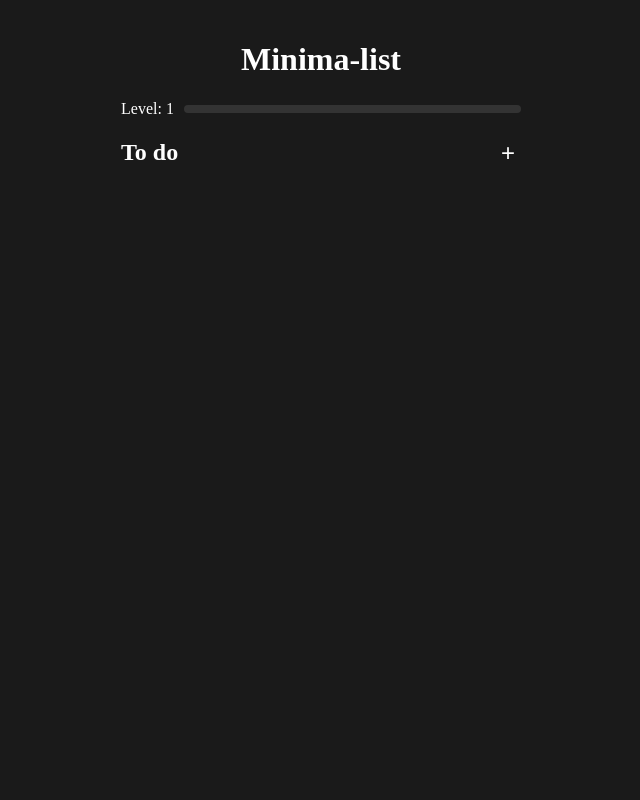
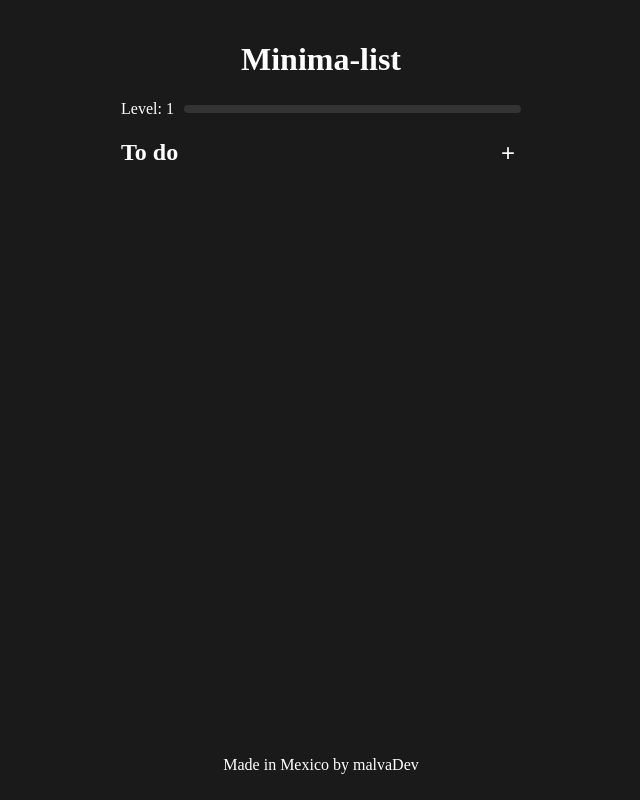
Before and after one commit to holasoymalva/minimal-list, a React (Create React App) app: page / in a window 1280 px wide. Shown: the whole page, without its empty margins (319-959 px from the left). Built offline with nearby package versions, Linux system fonts and the light colour scheme.

Commit message:
[feature] : Footer Added

```diff
--- a/src/App.js
+++ b/src/App.js
@@ -4,6 +4,7 @@ import React, { useState, useEffect } from 'react';
 import TaskList from './components/TaskList';
 import AddTaskModal from './components/AddTaskModal';
 import ProgressBar from './components/ProgressBar';
+import Footer from './components/Footer'; // Importa el componente Footer
 import './App.css';
 
 function App() {
@@ -78,6 +79,7 @@ function App() {
         {showModal && <AddTaskModal addTask={addTask} closeModal={() => setShowModal(false)} />}
       </div>
       <TaskList tasks={tasks} toggleComplete={toggleComplete} deleteTask={deleteTask} />
+      <Footer />
     </div>
   );
 }
--- /dev/null
+++ b/src/components/Footer.css
@@ -0,0 +1,13 @@
+/* src/components/Footer.css */
+
+.footer {
+    width: 100%;
+    padding: 10px 0;
+    text-align: center;
+    background-color: #1a1a1a; /* Fondo oscuro para que coincida con el resto de la aplicación */
+    color: white;
+    position: fixed;
+    bottom: 0;
+    left: 0;
+    font-family: 'GFS Didot', serif; /* Asegúrate de que la fuente coincida con el resto de la app */
+  }
--- /dev/null
+++ b/src/components/Footer.js
@@ -0,0 +1,12 @@
+import React from 'react';
+import './Footer.css'; // Importar el archivo CSS para los estilos del footer
+
+function Footer() {
+  return (
+    <footer className="footer">
+      <p>Made in Mexico by malvaDev</p>
+    </footer>
+  );
+}
+
+export default Footer;
```
